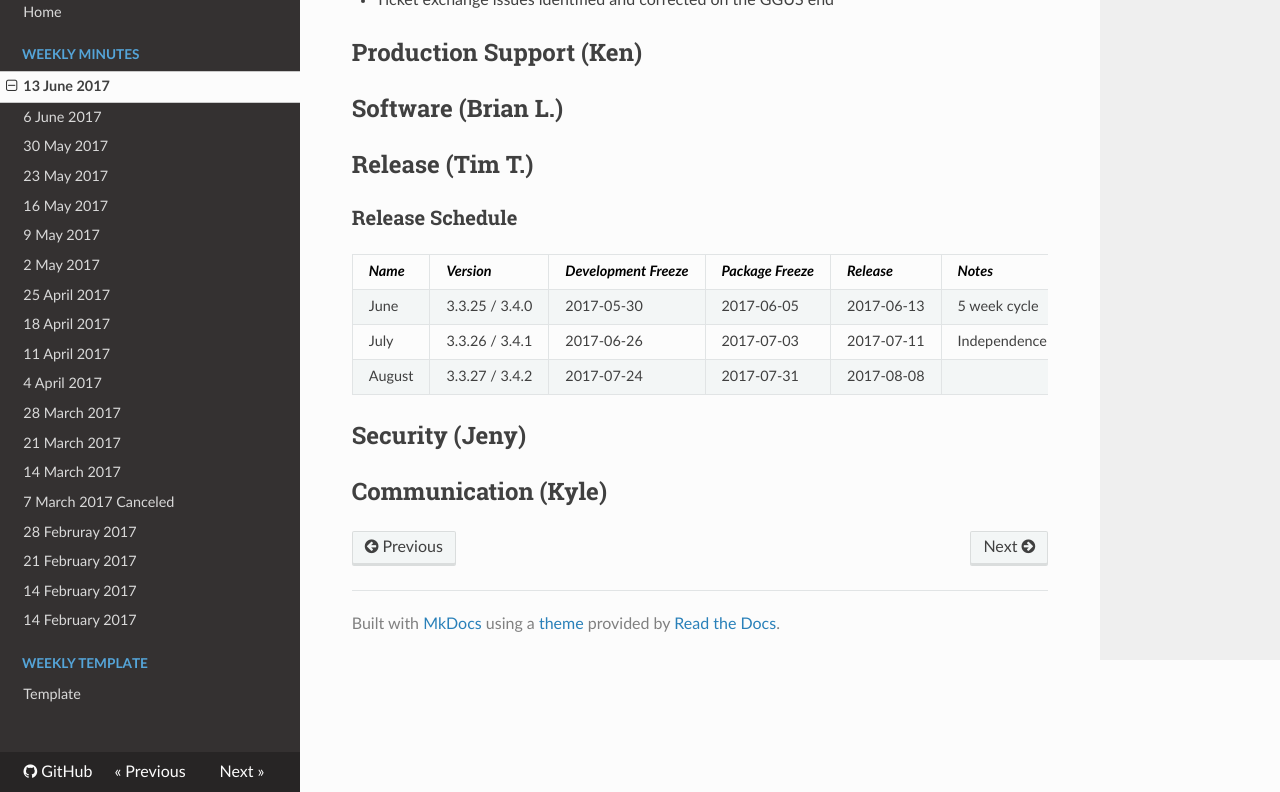
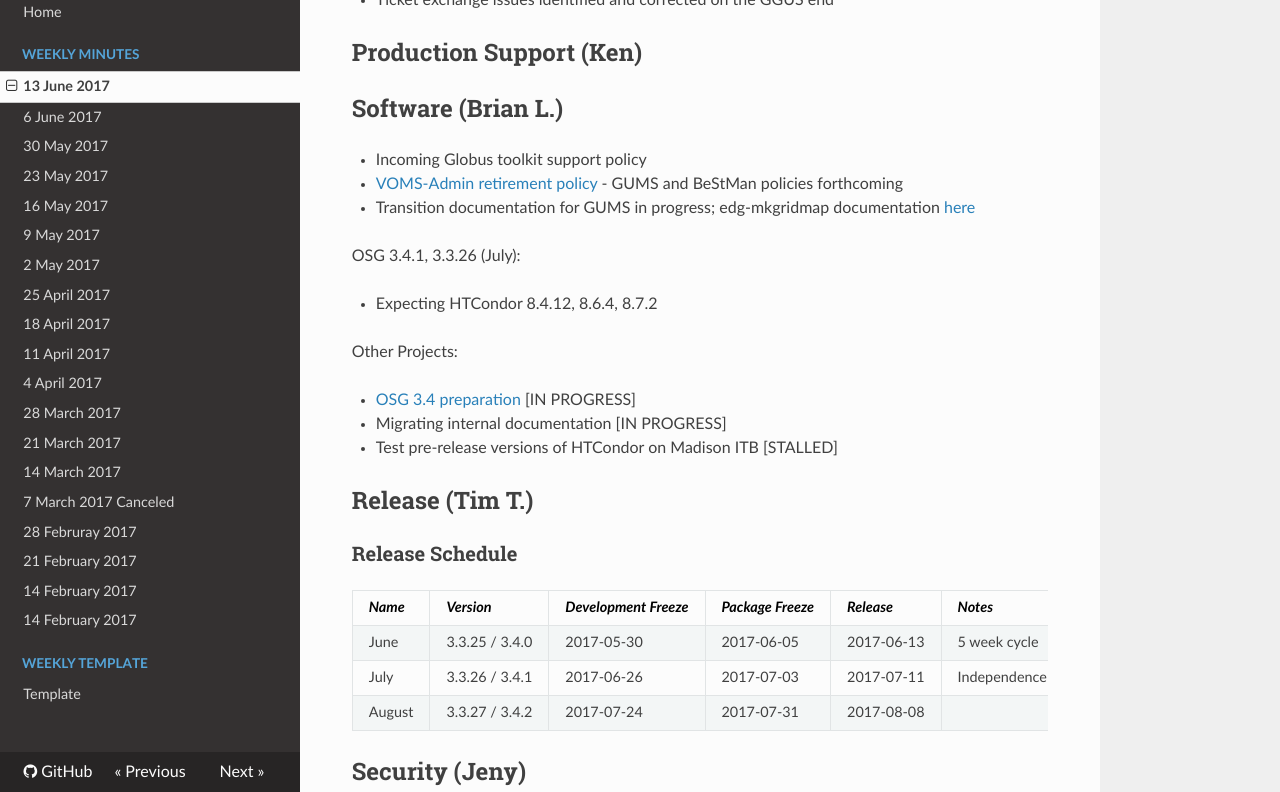
Before and after one commit to zsshah/production, an MkDocs documentation site: the page built from docs/WeeklyMinutes/13June2017.md, in a window 1280 px wide and 900 px high, scrolled down 1732 px, cut to the strip 108-900 px from the top of the window. Built offline with MkDocs 1.6.1, drawn with Linux system fonts in a browser that asks for light colours; nearby versions of some CDN libraries; old or Windows-style settings are respelled for this version of MkDocs.

Commit message:
Software update

```diff
--- a/docs/WeeklyMinutes/13June2017.md
+++ b/docs/WeeklyMinutes/13June2017.md
@@ -32,6 +32,20 @@
 
 ## Software (Brian L.)
 
+-   Incoming Globus toolkit support policy
+-   [VOMS-Admin retirement policy](https://opensciencegrid.github.io/technology/policy/voms-admin-retire/) - GUMS and BeStMan policies forthcoming
+-   Transition documentation for GUMS in progress; edg-mkgridmap documentation [here](https://twiki.opensciencegrid.org/bin/view/Documentation/Release3/OSGReleaseSeries#Migrating_from_edg_mkgridmap_to)
+
+OSG 3.4.1, 3.3.26 (July):
+
+-   Expecting HTCondor 8.4.12, 8.6.4, 8.7.2
+
+Other Projects:
+
+-   [OSG 3.4 preparation](https://jira.opensciencegrid.org/browse/SOFTWARE-2329) [IN PROGRESS]
+-   Migrating internal documentation [IN PROGRESS]
+-   Test pre-release versions of HTCondor on Madison ITB [STALLED]
+
 ## Release (Tim T.)
 ### Release Schedule
 | *Name* | *Version* | *Development Freeze* | *Package Freeze* | *Release* | *Notes* |
```
